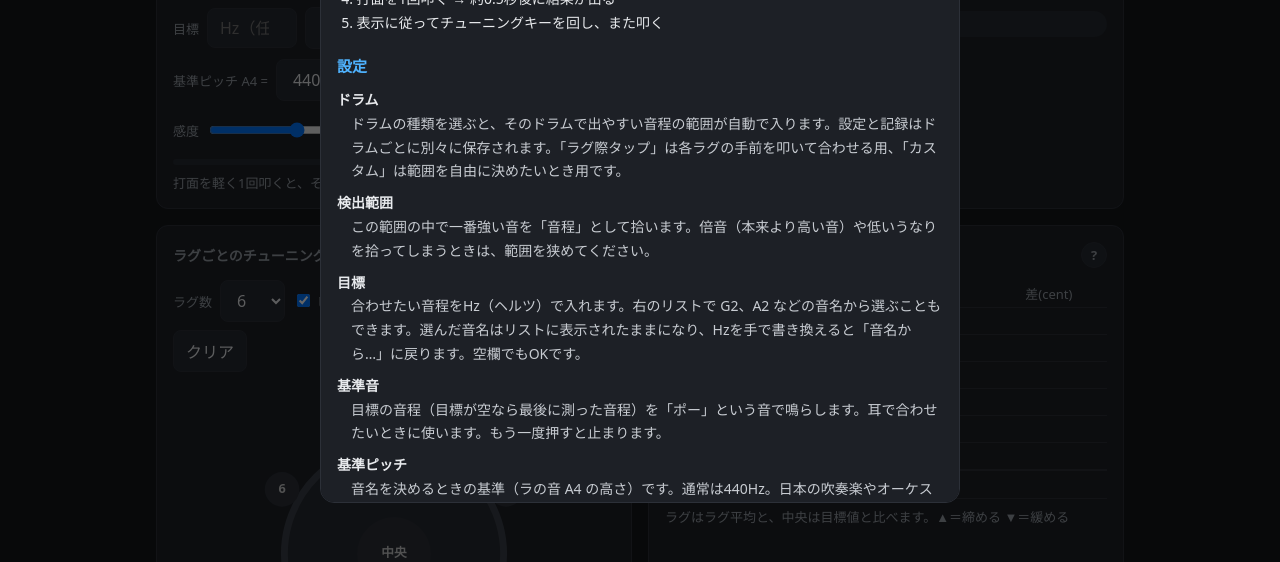
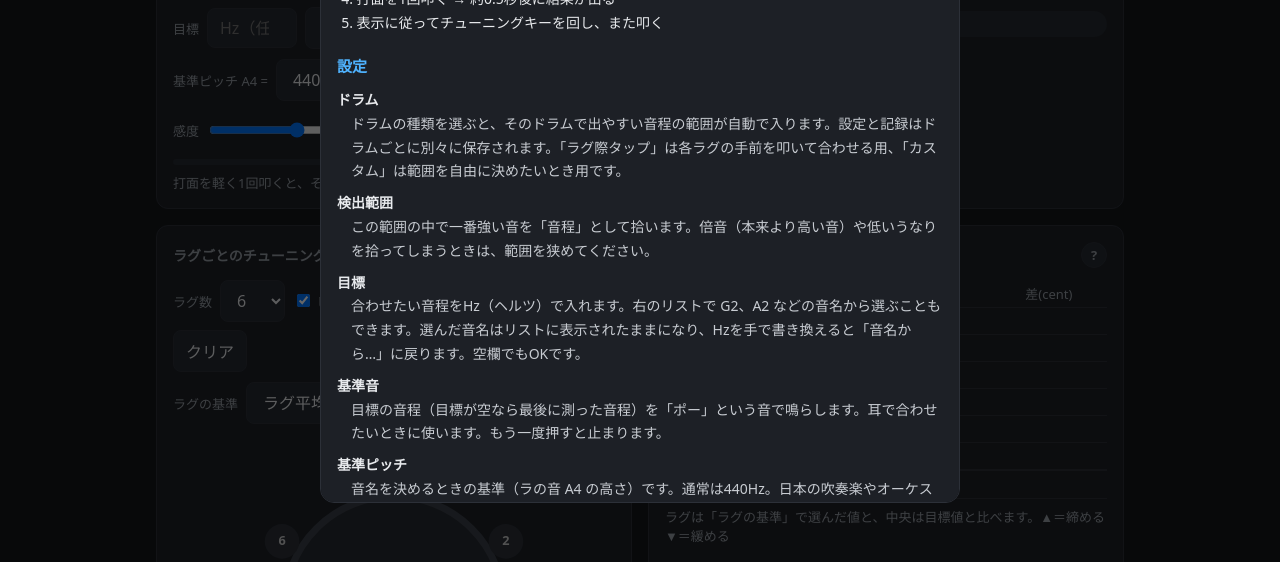
Before and after one commit to kekke733/drum-tuner, a plain HTML site: page index.html in a window 1280 px wide. Shown: the part 237-799 px from the top of the page. Drawn offline with Linux system fonts and the light colour scheme.

Commit message:
Add files via upload

```diff
--- a/index.html
+++ b/index.html
@@ -100,7 +100,8 @@ dialog::backdrop{background:rgba(0,0,0,.6)}
       <dt>対角順に進む</dt><dd>記録後、次は向かい側のラグへ自動で移ります（チューニングの定番の順番）。オフだと時計回りに進みます。</dd>
       <dt>丸をクリック</dt><dd>そのラグ（または中央）を選び直せます。測り直したいときに使います。</dd>
       <dt>中央</dt><dd>全部のラグを一周すると、自動で「中央」が選ばれます。打面の中央を叩くと、ドラム全体の音程として記録されます。中央の丸の色は目標値とのずれ（目標が空なら青）で、ラグの基準とは比べません（中央の音はラグ際より低く出るのが普通のため）。</dd>
-      <dt>ラグの丸の色</dt><dd>測ったラグの平均と比べた、各ラグのずれです。ラグ際を叩いた音は中央より高く出るので、目標値とは比べません。
+      <dt>ラグの基準</dt><dd>ラグを何と比べるかを選びます。<br>・ラグ平均：測ったラグ同士の平均と比べ、ラグ同士がそろっているかを見ます（通常はこちら。ラグ際の音は中央より高く出るため）。<br>・目標：目標欄の値と比べます。ラグ際の音程で目標を決めているときに使います。目標が空のときはラグ平均になります。</dd>
+      <dt>ラグの丸の色</dt><dd>「ラグの基準」と比べた、各ラグのずれです。
 <br><span class="sw" style="background:var(--ok)"></span>そろっている（±8cent以内）
         <br><span class="sw" style="background:var(--hi1)"></span><span class="sw" style="background:var(--hi2)"></span>基準より高い → 緩める（濃いほど大きくずれ）
         <br><span class="sw" style="background:var(--lo1)"></span><span class="sw" style="background:var(--lo2)"></span>基準より低い → 締める（濃いほど大きくずれ）</dd>
@@ -109,7 +110,7 @@ dialog::backdrop{background:rgba(0,0,0,.6)}
 
     <h3 id="h-table">ラグ一覧</h3>
     <dl>
-      <dt>差(Hz) ／ 差(cent)</dt><dd>ラグ平均とのずれです。マイナスは低い、プラスは高い。一番下の「中央」の行は、目標値とのずれと音名を表示します。</dd>
+      <dt>差(Hz) ／ 差(cent)</dt><dd>「ラグの基準」とのずれです。マイナスは低い、プラスは高い。一番下の「中央」の行は、目標値とのずれと音名を表示します。</dd>
       <dt>▲ ／ ▼ ／ ✓</dt><dd>▲＝そのラグを締める、▼＝緩める、✓＝そろっている。</dd>
     </dl>
 
@@ -170,6 +171,10 @@ dialog::backdrop{background:rgba(0,0,0,.6)}
       <label><input type="checkbox" id="star" checked> 対角順に進む</label>
       <button id="clearLugs">クリア</button>
     </div>
+    <div class="row">
+      <label>ラグの基準</label>
+      <select id="lugRefMode"><option value="avg">ラグ平均</option><option value="target">目標</option></select>
+    </div>
     <div class="hint" id="lugRef" style="text-align:center;margin:0 0 6px"></div>
     <svg id="lugSvg" viewBox="0 0 260 260" style="width:100%;max-width:300px;display:block;margin:0 auto"></svg>
     <div class="hint" id="lugHint"></div>
@@ -178,7 +183,7 @@ dialog::backdrop{background:rgba(0,0,0,.6)}
   <section class="card">
     <h2>ラグ一覧 <button class="qbtn" data-h="h-table" aria-label="ラグ一覧のヘルプ">?</button></h2>
     <table id="lugTable"></table>
-    <div class="hint">ラグはラグ平均と、中央は目標値と比べます。▲＝締める ▼＝緩める</div>
+    <div class="hint">ラグは「ラグの基準」で選んだ値と、中央は目標値と比べます。▲＝締める ▼＝緩める</div>
   </section>
 
   <section class="card full">
@@ -250,6 +255,8 @@ $('targetNote').onchange = e => {
   setTarget(m===''?'':midiToHz(+m).toFixed(1));
 };
 $('lugCount').value = state.lugCount;
+$('lugRefMode').value = state.lugRefMode || 'avg';
+$('lugRefMode').onchange = e => {state.lugRefMode=e.target.value; save(); renderLugs()};
 $('lugCount').onchange = e => {state.lugCount=+e.target.value; selected=0; save(); renderLugs()};
 $('clearLugs').onclick = () => {state.lugs[lugsKey()]=[]; (state.centers||={})[state.drum]=null; selected=0; save(); renderLugs()};
 
@@ -298,7 +305,9 @@ function lugOrder(n){
   return o;
 }
 // ラグ際の音は中央より高く出るので、ラグ同士の平均と比べる（目標値は中央用）
+function useTargetForLugs(){return state.lugRefMode==='target' && !!target()}
 function lugRef(){
+  if(useTargetForLugs()) return target();
   const v=curLugs().slice(0,state.lugCount).filter(Boolean);
   return v.length? v.reduce((a,b)=>a+b,0)/v.length : null;
 }
@@ -330,7 +339,9 @@ function renderLugs(){
   $('lugHint').textContent = selected===-1
     ? '打面の中央を叩いてください。丸をクリックで選び直せます。'
     : `ラグ ${selected+1} の近く（端から2〜3cm）を叩いてください。丸をクリックで選び直せます。`;
-  $('lugRef').textContent = ref ? `ラグ平均: ${ref.toFixed(1)} Hz` : '';
+  $('lugRef').textContent = useTargetForLugs() ? `ラグの基準: 目標 ${ref.toFixed(1)} Hz`
+    : state.lugRefMode==='target' ? `目標が空なので、ラグ平均と比べています${ref?`（${ref.toFixed(1)} Hz）`:''}`
+    : ref ? `ラグの基準: ラグ平均 ${ref.toFixed(1)} Hz` : '';
   let t='<tr><th>ラグ</th><th>Hz</th><th>差(Hz)</th><th>差(cent)</th><th></th></tr>';
   for(let i=0;i<n;i++){
     const f=lugs[i]; if(!f){t+=`<tr><td>${i+1}</td><td>—</td><td></td><td></td><td></td></tr>`;continue}
```
